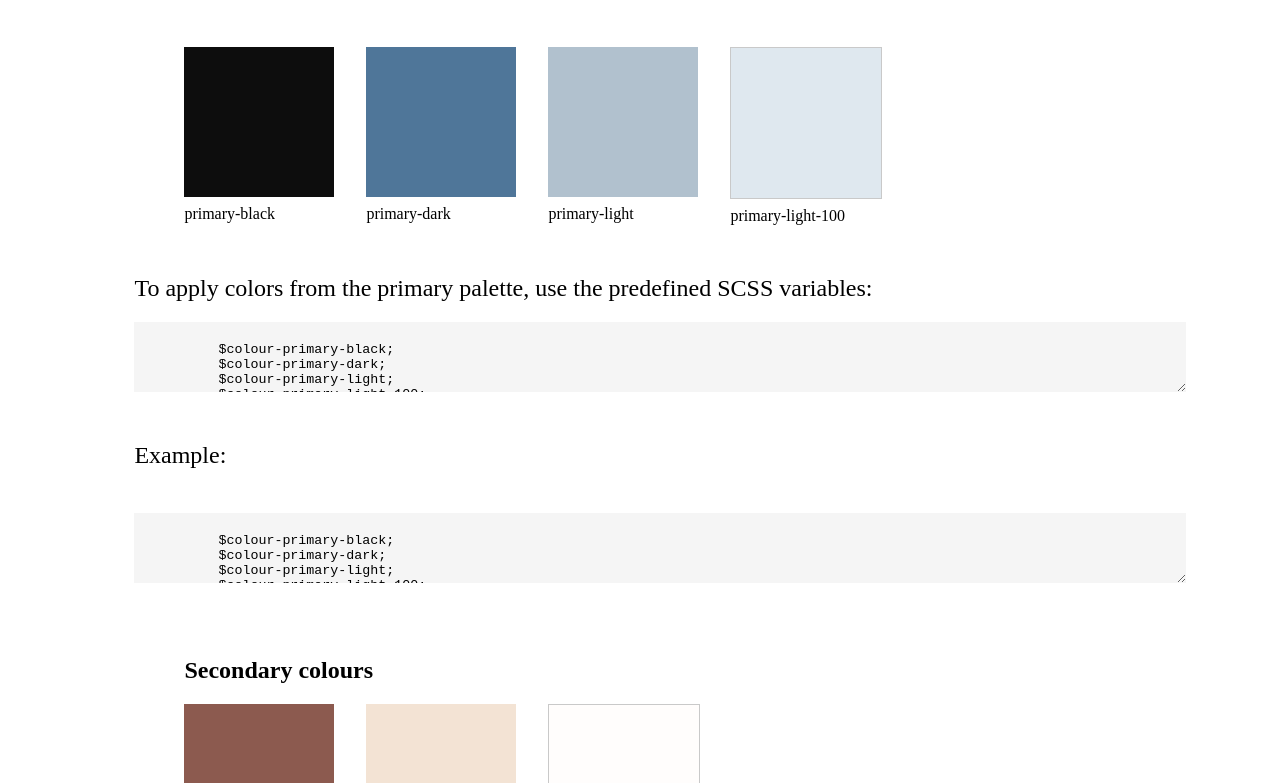
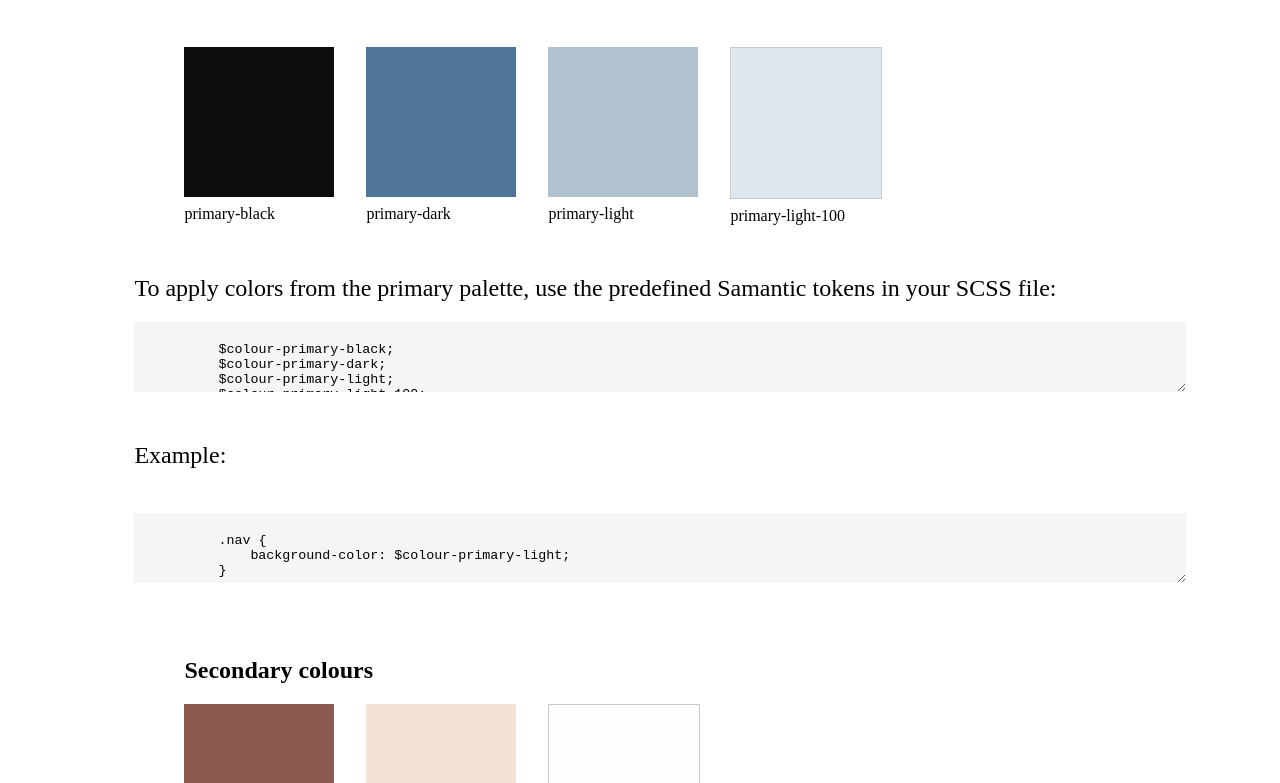
Before and after one commit to Oksana-Pl/Project_1, a website: page docs/colours.html in a window 1280 px wide. Shown: the part 394-1177 px from the top of the page. Drawn offline with Linux system fonts and the light colour scheme.

Commit message:
Update colours.html

```diff
--- a/docs/colours.html
+++ b/docs/colours.html
@@ -50,7 +50,7 @@
                     </section>
                 </div>
 <p class="body-text">
-    To apply colors from the primary palette, use the predefined SCSS variables:
+    To apply colors from the primary palette, use the predefined Samantic tokens in your SCSS file:
     <textarea class="code" readonly>
         $colour-primary-black;
         $colour-primary-dark;
@@ -59,10 +59,9 @@
     </textarea>
     <p class="body-text"> Example:</p>
     <textarea class="code" readonly>
-        $colour-primary-black;
-        $colour-primary-dark;
-        $colour-primary-light;
-        $colour-primary-light-100;
+        .nav {
+            background-color: $colour-primary-light;
+        }
     </textarea>
 </p>
                 <!-- secondary color palette -->
```
